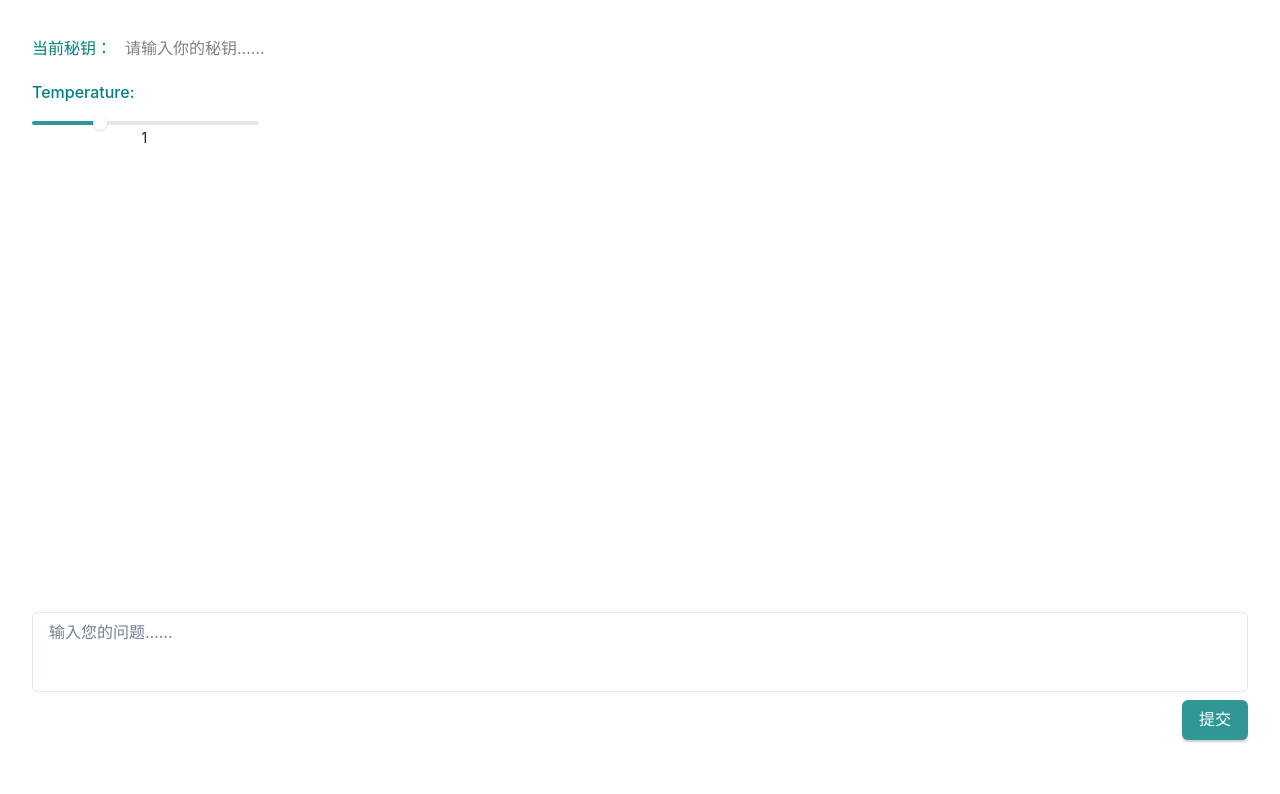
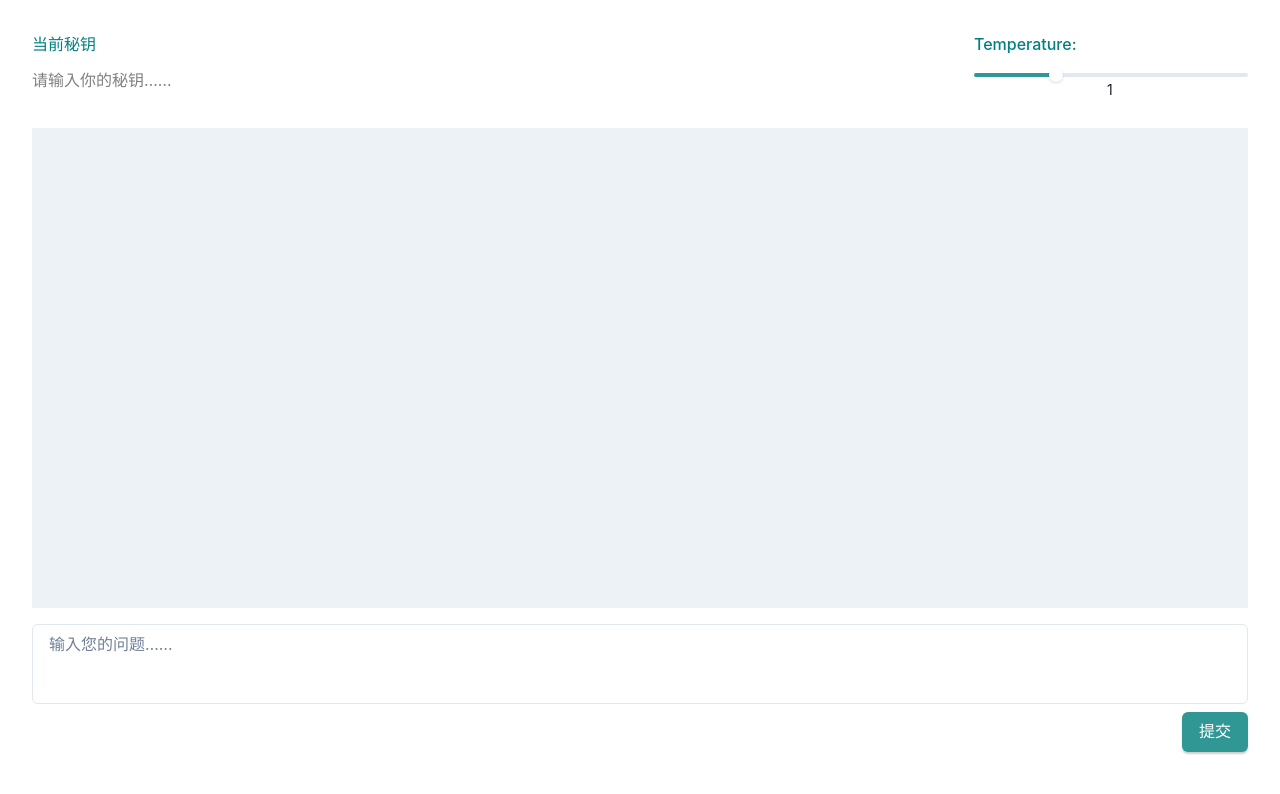
Before and after one commit to xleliu/ImGPT, a React (Vite) app: page / in a window 1280 px wide. Shown: the top 794 px of the page. Built offline with nearby package versions, Linux system fonts and the light colour scheme.

Commit message:
界面调整

```diff
--- a/src/App.tsx
+++ b/src/App.tsx
@@ -1,6 +1,5 @@
 import { useState } from "react";
 import { Stack } from "@chakra-ui/react";
-import Keybar from "./components/Keybar";
 import Header from "./components/Header";
 import Chat from "./components/Chat";
 import "./App.css";
@@ -20,7 +19,6 @@ function App() {
             }}
         >
             <Stack spacing={4}>
-                <Keybar />
                 <Header />
                 <Chat />
             </Stack>
--- a/src/components/Chat.tsx
+++ b/src/components/Chat.tsx
@@ -14,17 +14,18 @@ export default function () {
     const [prompt, setPrompt] = useState("");
 
     let openai: OpenAIApi;
-    useEffect(() => {
-        // apiKey 更新时更新设置
+    const setupOpenAI = () => {
         const configuration = new Configuration({ apiKey: apiKey });
         openai = new OpenAIApi(configuration);
+    };
+
+    const [messages, setMessages] = useState<ChatCompletionRequestMessage[]>([]);
+    const [messageDates] = useState<MessageDate[]>([]);
+
+    setupOpenAI();
+    useEffect(() => {
+        setupOpenAI();
     }, [apiKey]);
-
-    const handleKeyEnter = (e: { key: string }) => {
-        if (e.key === "Enter") {
-            handleClick();
-        }
-    };
 
     useEffect(() => {
         window.addEventListener("keypress", handleKeyEnter);
@@ -33,8 +34,11 @@ export default function () {
         };
     }, [handleKeyEnter]);
 
-    const [messages, setMessages] = useState<ChatCompletionRequestMessage[]>([]);
-    const [messageDates] = useState<MessageDate[]>([]);
+    function handleKeyEnter(e: { key: string }) {
+        if (e.key === "Enter") {
+            handleClick();
+        }
+    }
 
     async function handleClick() {
         if (apiKey == "") {
@@ -70,7 +74,7 @@ export default function () {
 
     return (
         <Stack spacing={4}>
-            <Box style={{ height: "calc(100vh - 380px)", overflowY: "auto" }}>
+            <Box style={{ height: "calc(100vh - 320px)", overflowY: "auto" }} bg="gray.100">
                 <Stack>
                     {messages?.map((v: ChatCompletionResponseMessage, i: number) => (
                         <ChatItem key={i} message={v} date={messageDates[i].date} />
--- a/src/components/Header.tsx
+++ b/src/components/Header.tsx
@@ -5,13 +5,17 @@ import {
     Tooltip,
     SliderThumb,
     SliderTrack,
-    SimpleGrid,
-    Box,
     FormControl,
     FormLabel,
+    Editable,
+    EditablePreview,
+    EditableInput,
+    Grid,
+    GridItem,
 } from "@chakra-ui/react";
-import { useState, useContext } from "react";
+import { useState, useEffect, useContext } from "react";
 import { SettingContext } from "../utils/settingContext";
+import { getApiKey } from "../utils/localStorage";
 
 export default function () {
     const { reqParams, setReqParams } = useContext(SettingContext);
@@ -19,9 +23,52 @@ export default function () {
     const [temperature, setTemperature] = useState(6);
     const [showTooltip, setShowTooltip] = useState(false);
 
+    const [secretValue, setSecretValue] = useState(getSecretValue());
+    const { setApiKey } = useContext(SettingContext);
+
+    useEffect(() => {
+        setApiKey(getApiKey());
+    });
+
+    const onSubmit = (value: string) => {
+        localStorage.setItem("openai-key", value);
+        setSecretValue(getSecretValue());
+        setApiKey(value);
+    };
+
+    function getSecretValue() {
+        const key = getApiKey();
+        if (key == "") {
+            return "";
+        }
+        return key.slice(0, 3) + "********************************" + key.slice(-4);
+    }
+
     return (
-        <SimpleGrid columns={5} spacing={5}>
-            <Box height="80px">
+        <Grid templateColumns="repeat(4, 1fr)" gap={10}>
+            <GridItem height="80px" colSpan={3}>
+                <FormControl>
+                    <FormLabel color="teal">当前秘钥</FormLabel>
+                    <Editable
+                        style={{
+                            textAlign: "left",
+                        }}
+                        placeholder="请输入你的秘钥……"
+                        value={secretValue}
+                        onSubmit={onSubmit}
+                        onChange={(v) => {
+                            setSecretValue(v);
+                        }}
+                        onEdit={() => {
+                            setSecretValue(getApiKey());
+                        }}
+                    >
+                        <EditablePreview style={{ color: "gray" }} />
+                        <EditableInput />
+                    </Editable>
+                </FormControl>
+            </GridItem>
+            <GridItem height="80px" colSpan={1}>
                 <FormControl>
                     <FormLabel color="teal">Temperature:</FormLabel>
                     <Slider
@@ -55,11 +102,7 @@ export default function () {
                         </Tooltip>
                     </Slider>
                 </FormControl>
-            </Box>
-            <Box height="80px"></Box>
-            <Box height="80px"></Box>
-            <Box height="80px"></Box>
-            <Box height="80px"></Box>
-        </SimpleGrid>
+            </GridItem>
+        </Grid>
     );
 }
--- a/src/components/Keybar.tsx
+++ /dev/null
@@ -1,60 +0,0 @@
-import { Editable, EditablePreview, EditableInput, HStack, Text } from "@chakra-ui/react";
-import { useState, useContext, useEffect } from "react";
-import { SettingContext } from "../utils/settingContext";
-import { getApiKey } from "../utils/localStorage";
-
-export default function () {
-    const { setApiKey } = useContext(SettingContext);
-    useEffect(() => {
-        setApiKey(getApiKey());
-    });
-
-    const getValue = () => {
-        const key = getApiKey();
-        if (key == "") {
-            return "";
-        }
-        return key.slice(0, 3) + "********************************" + key.slice(-4);
-    };
-    const onSubmit = (value: string) => {
-        localStorage.setItem("openai-key", value);
-        setValue(getValue());
-        setApiKey(value);
-    };
-    const onChange = (value: string) => {
-        setValue(value);
-    };
-    const onEdit = () => {
-        setValue(getApiKey());
-    };
-    const [value, setValue] = useState(getValue());
-
-    return (
-        <HStack>
-            <Text
-                as="b"
-                color="teal"
-                style={{
-                    width: "90px",
-                    textAlign: "left",
-                }}
-            >
-                当前秘钥：
-            </Text>
-            <Editable
-                style={{
-                    textAlign: "left",
-                    width: "calc(100vw - 90px)",
-                }}
-                placeholder="请输入你的秘钥……"
-                value={value}
-                onChange={onChange}
-                onSubmit={onSubmit}
-                onEdit={onEdit}
-            >
-                <EditablePreview style={{ color: "gray" }} />
-                <EditableInput />
-            </Editable>
-        </HStack>
-    );
-}
```
